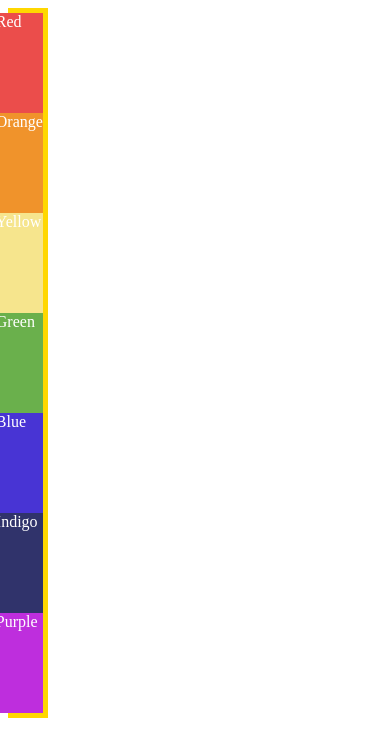
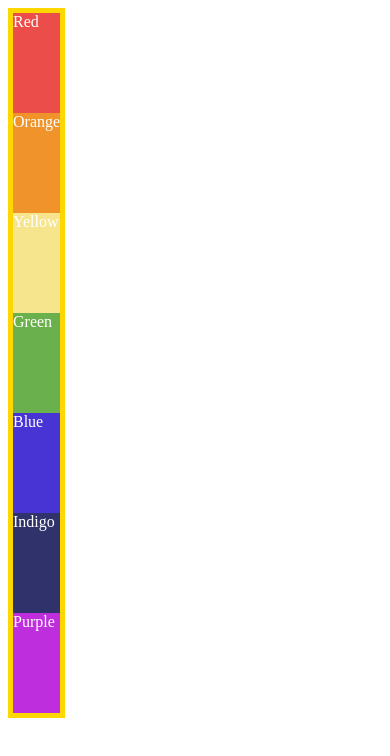
Before and after one commit to ebaulkmon/flex-wrap, a plain HTML site: page index.html in a window 390 px wide. Drawn offline with Linux system fonts and the light colour scheme.

Commit message:
Update index.html
updated the CSS to:
- Remove the width property to allow the columns to fit the width of the elements
- wrap instead of wrap-reverse on small screens

```diff
--- a/index.html
+++ b/index.html
@@ -15,8 +15,8 @@
       border: 5px solid gold;
       display: inline-flex;
       flex-direction: column;
-      flex-wrap: wrap-reverse;
-      width: 8%;
+      flex-wrap: wrap;
+
 
     }
     .container > div{
```
